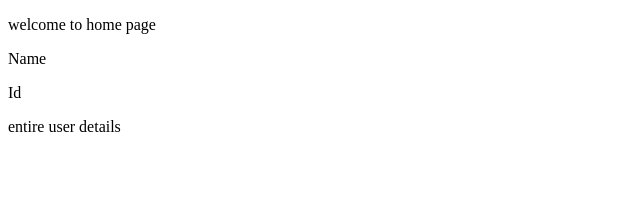
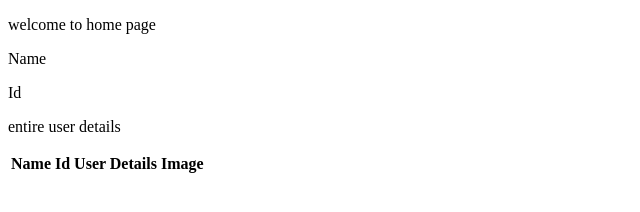
Before and after one commit to Naveenteeka/new_dev, a plain HTML site: page index2.html in a window 1280 px wide. Shown: the whole page, without its empty margins (0-640 px from the left). Drawn offline with Linux system fonts and the light colour scheme; no server answers.

Commit message:
Update index2.html

```diff
--- a/index2.html
+++ b/index2.html
@@ -22,6 +22,27 @@
         <button type="button" class="btn btn-danger" onclick="signOut();">signout</button> -->
     </div>
 
+
+
+    <table class="table">
+  <thead>
+    <tr>
+      <th scope="col">Name</th>
+      <th scope="col">Id</th>
+      <th scope="col">User Details</th>
+      <th scope="col">Image</th>
+    </tr>
+
+        <tr>
+      <td id="name"></td>
+      <td id="ID"></td>
+      <td id="user Details"></td>
+      <td id="email"></td>
+    </tr>
+
+
+  </thead>
+  <tbody>
 
     <script>
 
```
